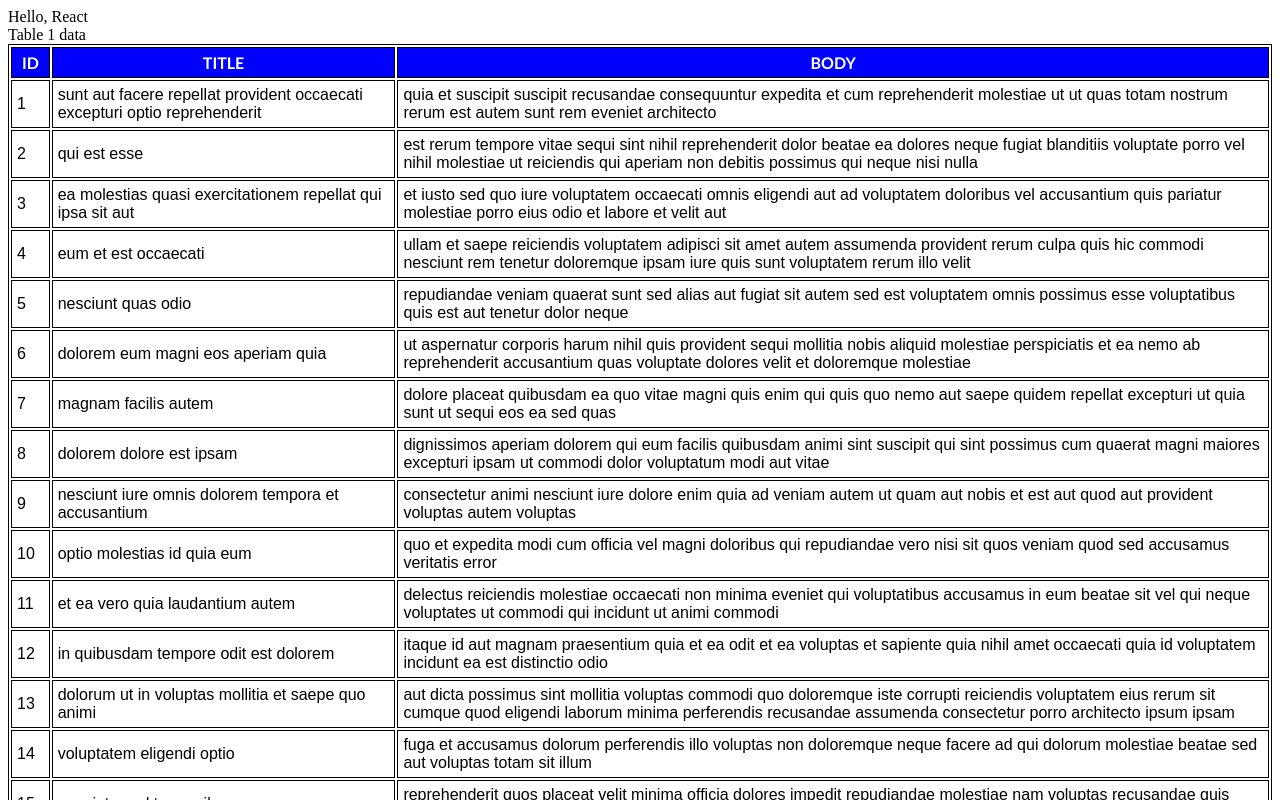
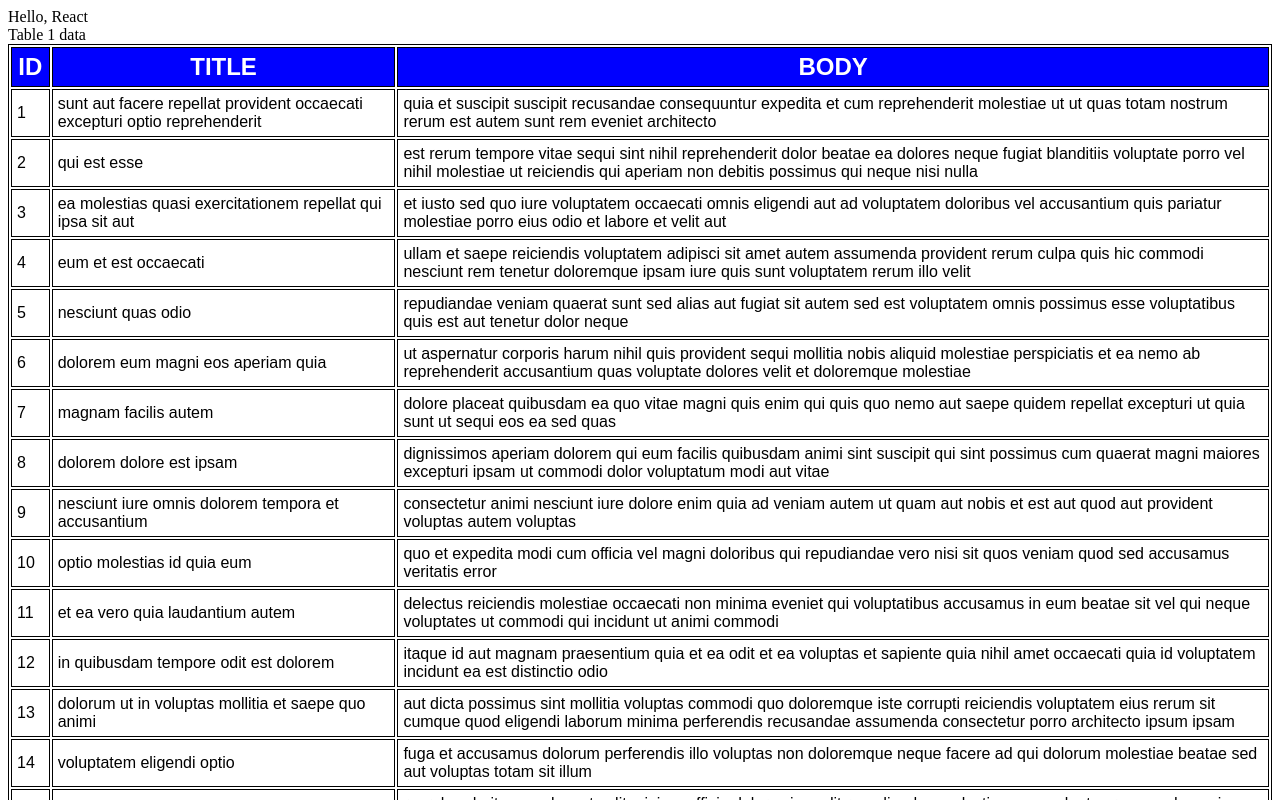
Before and after one commit to spaceshiptrip/DevSeries-Frontend-React, a React (Create React App) app: page / in a window 1280 px wide. Shown: the top 800 px of the page. Built offline with nearby package versions, Linux system fonts and the light colour scheme; no server answers.

Commit message:
css updates

```diff
--- a/src/components/Table/DynamicTable.css
+++ b/src/components/Table/DynamicTable.css
@@ -2,7 +2,8 @@
     background-color : blue;
     color: white;
     font-style: normal;
-    font-family:'Gill Sans', 'Gill Sans MT', Calibri, 'Trebuchet MS', sans-serif;
+    font-family: sans-serif;
+    font-size:x-large;
 }
 
 td {
```
